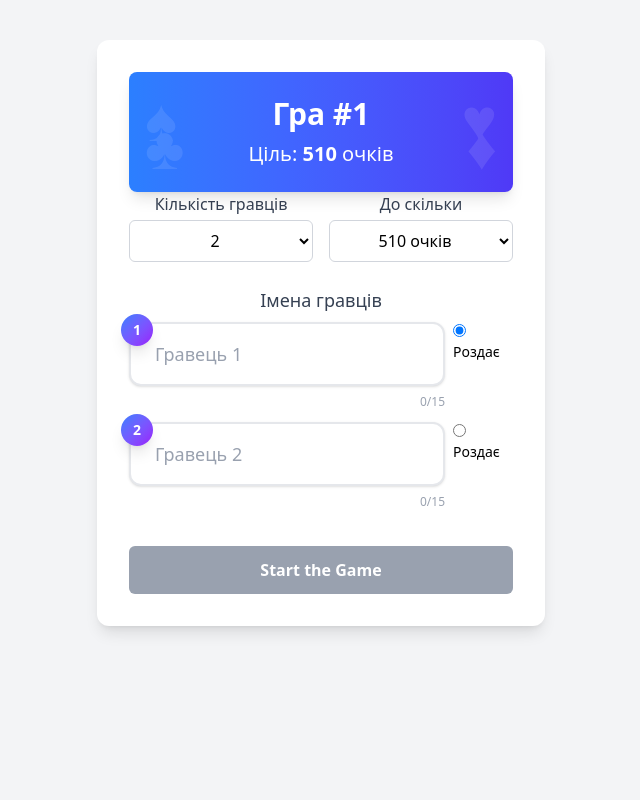
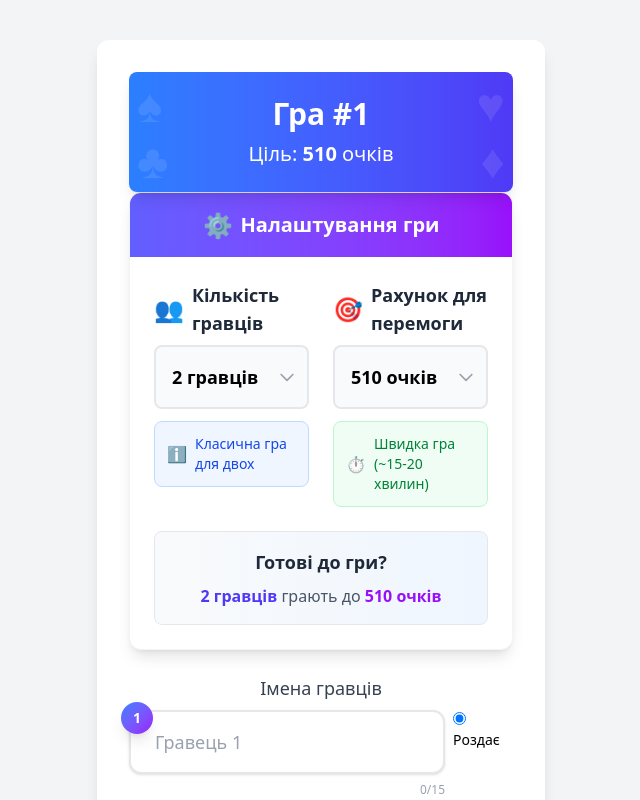
Before and after one commit to VitaliyMisha/debercproj, a React (Vite) app: page / in a window 1280 px wide. Shown: the top 800 px of the page, without its empty margins (319-959 px from the left). Built offline with nearby package versions, Linux system fonts and the light colour scheme.

Commit message:
few changes )

```diff
--- a/src/components/GameSettings.tsx
+++ b/src/components/GameSettings.tsx
@@ -13,37 +13,102 @@ const GameSettings: React.FC<GameSettingsProps> = ({
                                                        targetScore,
                                                        setTargetScore,
                                                    }) => (
-    <div className="space-y-6">
-        <div className="flex flex-col sm:flex-row sm:items-center sm:justify-between gap-4">
-            <label className="flex-1 flex flex-col">
-                <span className="text-gray-700 font-medium mb-1 text-center">Кількість гравців</span>
+    <div className="bg-white rounded-xl shadow-lg border border-gray-100 overflow-hidden">
+        <div className="bg-gradient-to-r from-indigo-500 to-purple-600 px-6 py-4">
+            <h3 className="text-xl font-bold text-white text-center flex items-center justify-center gap-2">
+                <span className="text-2xl">⚙️</span>
+                Налаштування гри
+            </h3>
+        </div>
+        <div className="p-6">
+            <div className="grid grid-cols-1 md:grid-cols-2 gap-6">
+                <div className="space-y-3">
+                    <div className="flex items-center gap-2 mb-2">
+                        <span className="text-2xl">👥</span>
+                        <label className="text-lg font-semibold text-gray-800">
+                            Кількість гравців
+                        </label>
+                    </div>
+
+                    <div className="relative">
                         <select
-                    className="p-2 border border-gray-300 rounded-md focus:outline-hidden focus:ring-2 focus:ring-blue-500"
+                            className="w-full p-4 text-lg font-semibold bg-gray-50 border-2 border-gray-200 rounded-lg
+                                     focus:outline-none focus:border-indigo-500 focus:ring-4 focus:ring-indigo-100
+                                     hover:border-gray-300 transition-all duration-200 cursor-pointer
+                                     appearance-none"
                             value={playerCount}
                             onChange={(e) => setPlayerCount(Number(e.target.value))}
                         >
                             {[2, 3, 4].map((n) => (
-                        <option key={n} value={n} className="text-sm font-medium text-gray-500 text-center" >
-                            {n}
+                                <option key={n} value={n}>
+                                    {n} {'гравців'}
+                                    {/*{n} {n === 2 ? 'гравців' : n === 3 ? 'гравця' : 'гравців'}*/}
                                 </option>
                             ))}
                         </select>
+                        <div className="absolute inset-y-0 right-3 flex items-center pointer-events-none">
+                            <svg className="w-5 h-5 text-gray-400" fill="none" stroke="currentColor" viewBox="0 0 24 24">
+                                <path strokeLinecap="round" strokeLinejoin="round" strokeWidth={2} d="M19 9l-7 7-7-7" />
+                            </svg>
+                        </div>
+                    </div>
+                    <div className="bg-blue-50 rounded-lg p-3 border border-blue-200">
+                        <p className="text-sm text-blue-700 flex items-center gap-2">
+                            <span className="text-base">ℹ️</span>
+                            {playerCount === 2 && "Класична гра для двох"}
+                            {playerCount === 3 && "Компанія з трьох друзів"}
+                            {playerCount === 4 && "Повна команда з чотирьох"}
+                        </p>
+                    </div>
+                </div>
+                <div className="space-y-3">
+                    <div className="flex items-center gap-2 mb-2">
+                        <span className="text-2xl">🎯</span>
+                        <label className="text-lg font-semibold text-gray-800">
+                            Рахунок для перемоги
                         </label>
+                    </div>
 
-            <label className="flex-1 flex flex-col">
-                <span className="text-gray-700 font-medium mb-1 text-center">До скільки</span>
+                    <div className="relative">
                         <select
-                    className="p-2 border border-gray-300 rounded-md focus:outline-hidden focus:ring-2 focus:ring-blue-500"
+                            className="w-full p-4 text-lg font-semibold bg-gray-50 border-2 border-gray-200 rounded-lg
+                                     focus:outline-none focus:border-purple-500 focus:ring-4 focus:ring-purple-100
+                                     hover:border-gray-300 transition-all duration-200 cursor-pointer
+                                     appearance-none"
                             value={targetScore}
                             onChange={(e) => setTargetScore(Number(e.target.value))}
                         >
                             {[510, 1020].map((score) => (
-                        <option key={score} value={score} className={`text-sm font-medium text-gray-500 text-center`}>
+                                <option key={score} value={score}>
                                     {score} очків
                                 </option>
                             ))}
                         </select>
-            </label>
+                        <div className="absolute inset-y-0 right-3 flex items-center pointer-events-none">
+                            <svg className="w-5 h-5 text-gray-400" fill="none" stroke="currentColor" viewBox="0 0 24 24">
+                                <path strokeLinecap="round" strokeLinejoin="round" strokeWidth={2} d="M19 9l-7 7-7-7" />
+                            </svg>
+                        </div>
+                    </div>
+                    <div className="bg-green-50 rounded-lg p-3 border border-green-200">
+                        <p className="text-sm text-green-700 flex items-center gap-2">
+                            <span className="text-base">⏱️</span>
+                            {targetScore === 510 && "Швидка гра (~15-20 хвилин)"}
+                            {targetScore === 1020 && "Довга гра (~30-40 хвилин)"}
+                        </p>
+                    </div>
+                </div>
+            </div>
+            <div className="mt-6 bg-gradient-to-r from-gray-50 to-blue-50 rounded-lg p-4 border border-gray-200">
+                <div className="text-center">
+                    <h4 className="text-lg font-semibold text-gray-800 mb-2">Готові до гри?</h4>
+                    <p className="text-gray-600">
+                        <span className="font-semibold text-indigo-600">{playerCount} гравців</span>
+                        {' '} грають до {' '}
+                        <span className="font-semibold text-purple-600">{targetScore} очків</span>
+                    </p>
+                </div>
+            </div>
         </div>
     </div>
 );
--- a/src/components/Header.tsx
+++ b/src/components/Header.tsx
@@ -8,12 +8,11 @@ interface HeaderProps {
 
 const Header: React.FC<HeaderProps> = ({ gameId, targetScore, dealerName }) => (
     <div className="bg-gradient-to-r from-blue-500 to-indigo-600 text-white p-6 rounded-lg shadow-lg text-center relative overflow-hidden">
-        {/* Декоративні елементи фону */}
         <div className="absolute top-0 left-0 w-full h-full opacity-10">
-            <div className="absolute top-4 left-4 text-6xl">♠</div>
-            <div className="absolute top-4 right-4 text-6xl">♥</div>
-            <div className="absolute bottom-4 left-4 text-6xl">♣</div>
-            <div className="absolute bottom-4 right-4 text-6xl">♦</div>
+            <div className="absolute top-2 left-2 text-5xl">♠</div>
+            <div className="absolute top-2 right-2 text-5xl">♥</div>
+            <div className="absolute bottom-2 left-2 text-5xl">♣</div>
+            <div className="absolute bottom-2 right-2 text-5xl">♦</div>
         </div>
 
         <div className="relative z-10">
--- a/src/components/RoundHistory.tsx
+++ b/src/components/RoundHistory.tsx
@@ -44,8 +44,6 @@ const RoundHistory: React.FC<RoundHistoryProps> = ({ rounds, players, onUpdateRo
     const isValidScore = (value: string): boolean => {
         return value === '' || (!isNaN(Number(value)) && Number(value) >= 0);
     };
-
-    // Функція для безпечного підрахунку суми
     const calculateRoundTotal = (scores: Record<string | number, string | number | undefined>): number => {
         return Object.values(scores).reduce((sum: number, score) => {
             if (score === undefined || score === null || score === '') {
@@ -59,7 +57,6 @@ const RoundHistory: React.FC<RoundHistoryProps> = ({ rounds, players, onUpdateRo
     if (rounds.length === 0) {
         return (
             <div className="relative overflow-hidden bg-gradient-to-br from-blue-50 via-white to-purple-50 rounded-xl shadow-lg border border-gray-100">
-                {/* Декоративні елементи фону */}
                 <div className="absolute top-0 left-0 w-32 h-32 bg-gradient-to-br from-blue-200/30 to-transparent rounded-full -translate-x-16 -translate-y-16"></div>
                 <div className="absolute bottom-0 right-0 w-24 h-24 bg-gradient-to-tl from-purple-200/30 to-transparent rounded-full translate-x-12 translate-y-12"></div>
 
@@ -77,7 +74,6 @@ const RoundHistory: React.FC<RoundHistoryProps> = ({ rounds, players, onUpdateRo
 
     return (
         <div className="relative overflow-hidden bg-gradient-to-br from-blue-50 via-white to-purple-50 rounded-xl shadow-lg border border-gray-100">
-            {/* Декоративні елементи фону */}
             <div className="absolute top-0 left-0 w-40 h-40 bg-gradient-to-br from-blue-200/20 to-transparent rounded-full -translate-x-20 -translate-y-20"></div>
             <div className="absolute top-1/4 right-0 w-32 h-32 bg-gradient-to-bl from-purple-200/20 to-transparent rounded-full translate-x-16"></div>
             <div className="absolute bottom-0 left-1/3 w-28 h-28 bg-gradient-to-tr from-indigo-200/20 to-transparent rounded-full translate-y-14"></div>
@@ -94,7 +90,7 @@ const RoundHistory: React.FC<RoundHistoryProps> = ({ rounds, players, onUpdateRo
 
                 <div className="space-y-4">
                     {rounds
-                        .sort((a, b) => b.number - a.number) // Показувати останні раунди першими
+                        .sort((a, b) => b.number - a.number)
                         .map(round => (
                             <div
                                 key={round.number}
```
Also changed, not shown: src/components/GameHistory.tsx (+0 -15 lines), src/components/PlayerInput.tsx (+0 -7 lines), src/components/RoundForm.tsx (+10 -10 lines), src/components/TotalScores.tsx (+0 -9 lines), src/components/WinnerMessage.tsx (+0 -10 lines). Lines whose indentation alone changed are shown as unchanged.
